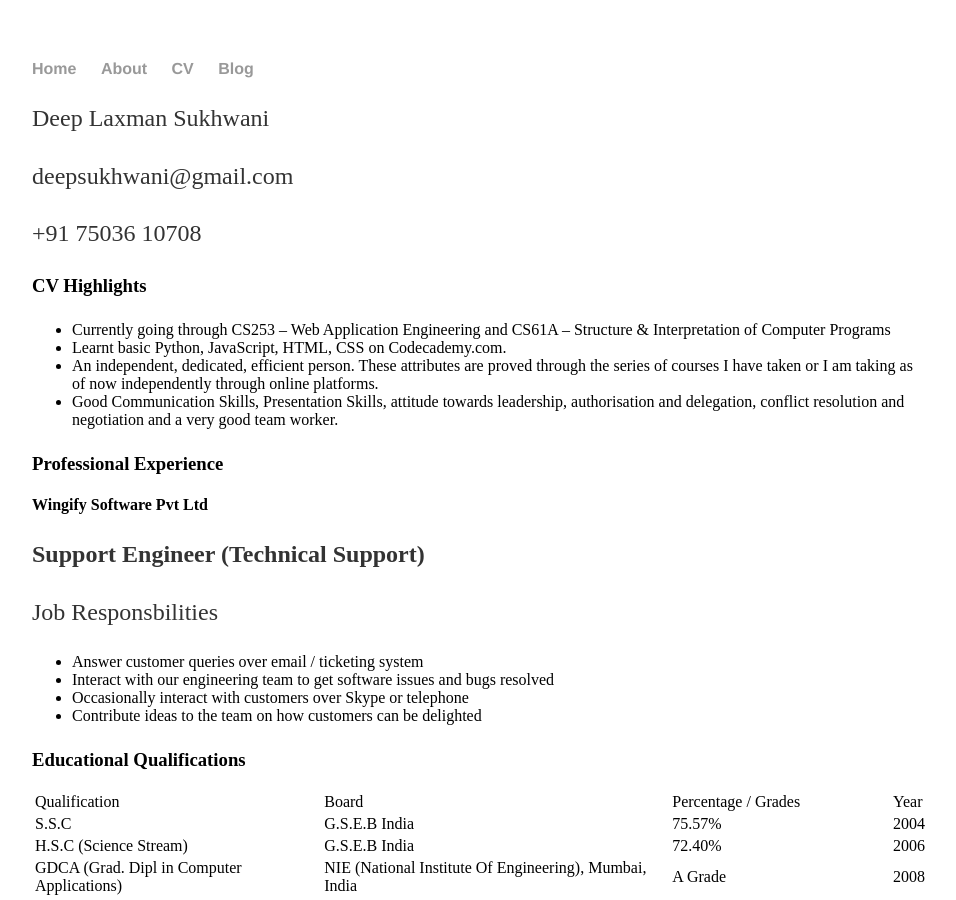
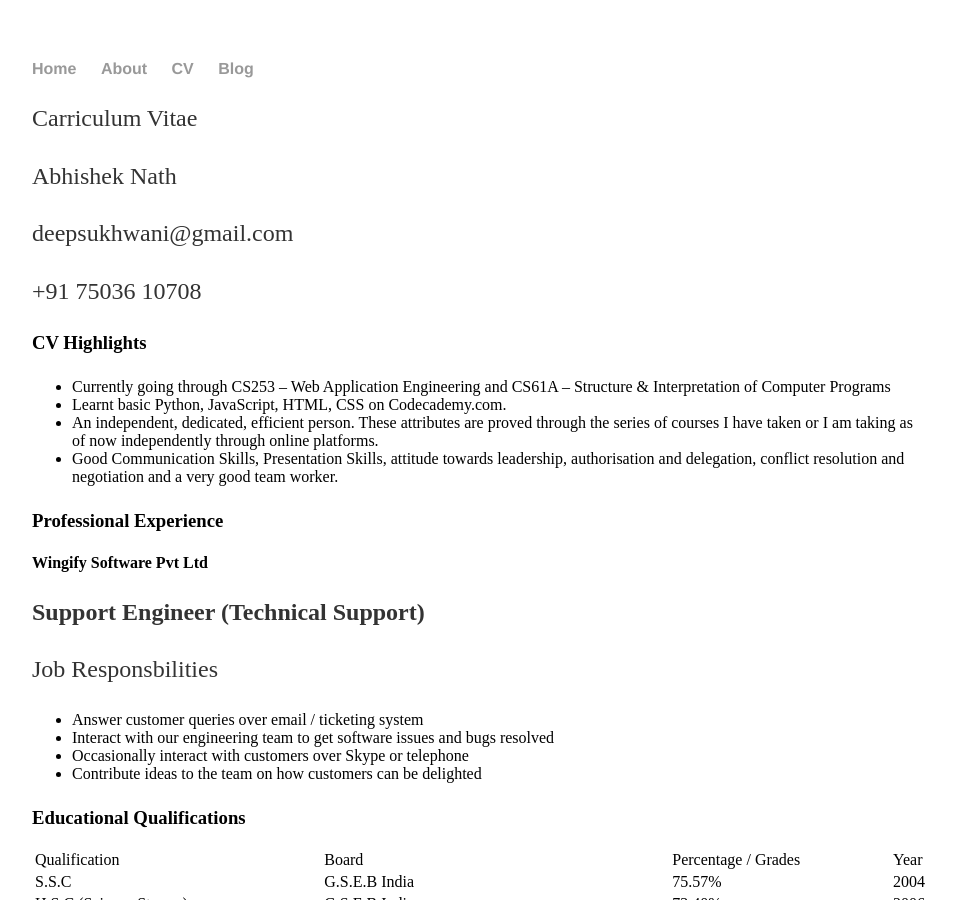
Before and after one commit to an15ms157/abhishek.github.io, a Jekyll site: the page built from cv/index.html, in a window 1280 px wide and 900 px high. Shown: the whole window, without its empty margins (160-1116 px from the left). Built offline with Jekyll 4.4.1, drawn with Linux system fonts in a browser that asks for light colours.

Commit message:
Update index.html

```diff
--- a/cv/index.html
+++ b/cv/index.html
@@ -8,7 +8,8 @@ title: CV
 </head>
 <body>
 <div id="header">
-<p id="name">Deep Laxman Sukhwani</p>
+<p id="name">Carriculum Vitae</p>
+<p id="name">Abhishek Nath</p>
          <a href="mailto:deepsukhwani@gmail.com" target="_blank"><p id="email">deepsukhwani@gmail.com</p></a>
          <p id="contact">+91 75036 10708</p>
      </div>
```
